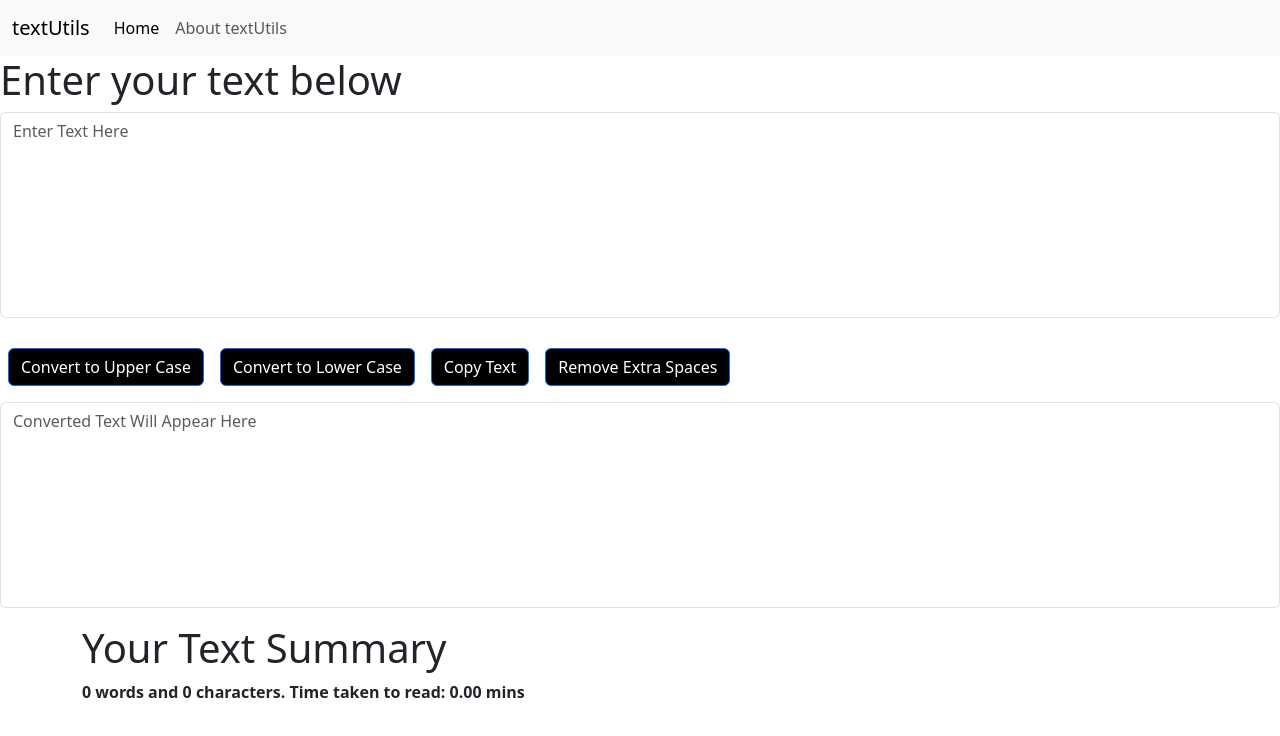
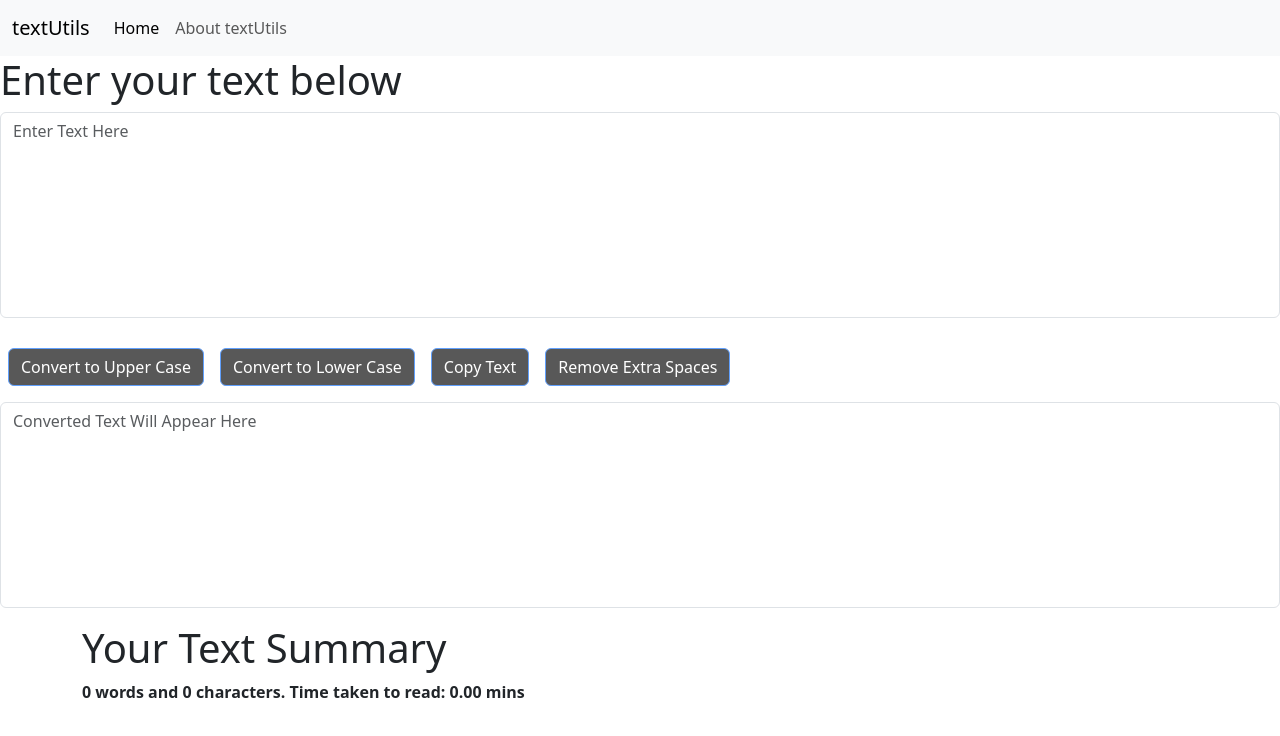
Before and after one commit to ShubhamSingh-04/textUtils, a React (Create React App) app: page / in a window 1280 px wide. Shown: the top 736 px of the page. Built offline with nearby package versions, Linux system fonts and the light colour scheme.

Commit message:
Split by new line bug fix, disable buttons

```diff
--- a/src/components/TextForm.js
+++ b/src/components/TextForm.js
@@ -3,12 +3,11 @@ import '../App.css';
 
 export default function TextForm(props) {
   const handelUpClick = () => {
-    // console.log("Upper Case was clicked");
+;
     setNewText(text.toUpperCase());
   }
 
   const handelLowClick = () => {
-    // console.log("Lower Case was clicked");
     setNewText(text.toLowerCase());
   }
 
@@ -20,7 +19,7 @@ export default function TextForm(props) {
       setWordCount(0);
       setCharCount(0);
     } else {
-      setWordCount(newText.trim().split(/[ ]+/).length);
+      setWordCount(newText.trim().split(/\s+/).length);
       // const words = newText.trim().split(/[ ]+/).length
       const chars = newText.length;
 
@@ -34,7 +33,7 @@ export default function TextForm(props) {
   const handelCopy = () => {
     props.showAlert();
 
-    let text = document.querySelector('#myBox-2').value;
+    // let text = document.querySelector('#myBox-2').value;
     document.querySelector('#myBox-2').select();
     navigator.clipboard.writeText(text)
       .then(() => {
@@ -84,17 +83,17 @@ export default function TextForm(props) {
           <textarea className='form-control' id="myBox-1" rows='8' value={text} placeholder='Enter Text Here' onChange={handelOnChange}></textarea>
         </form>
 
-        <button className="btn-primary btn mx-2" onClick={handelUpClick} style={btnStyle}>
+        <button disabled = {text.length === 0} className="btn-primary btn mx-2" onClick={handelUpClick} style={btnStyle}>
           Convert to Upper Case
         </button>
 
-        <button className="btn-primary btn mx-2" onClick={handelLowClick} style={btnStyle}>
+        <button disabled = {text.length === 0} className="btn-primary btn mx-2" onClick={handelLowClick} style={btnStyle}>
           Convert to Lower Case
         </button>
 
-        <button type="button" className="btn btn-primary mx-2" onClick={handelCopy} style={btnStyle} >Copy Text</button>
+        <button disabled = {text.length === 0} type="button" className="btn btn-primary mx-2" onClick={handelCopy} style={btnStyle} >Copy Text</button>
 
-        <button type="button" className="btn btn-primary mx-2" onClick={removeExtraSpaces} style={btnStyle}>
+        <button disabled = {text.length === 0} type="button" className="btn btn-primary mx-2" onClick={removeExtraSpaces} style={btnStyle}>
           Remove Extra Spaces</button>
 
         {/* <button type="reset" className="btn btn-primary mx-2" style={btnStyle}>
```
